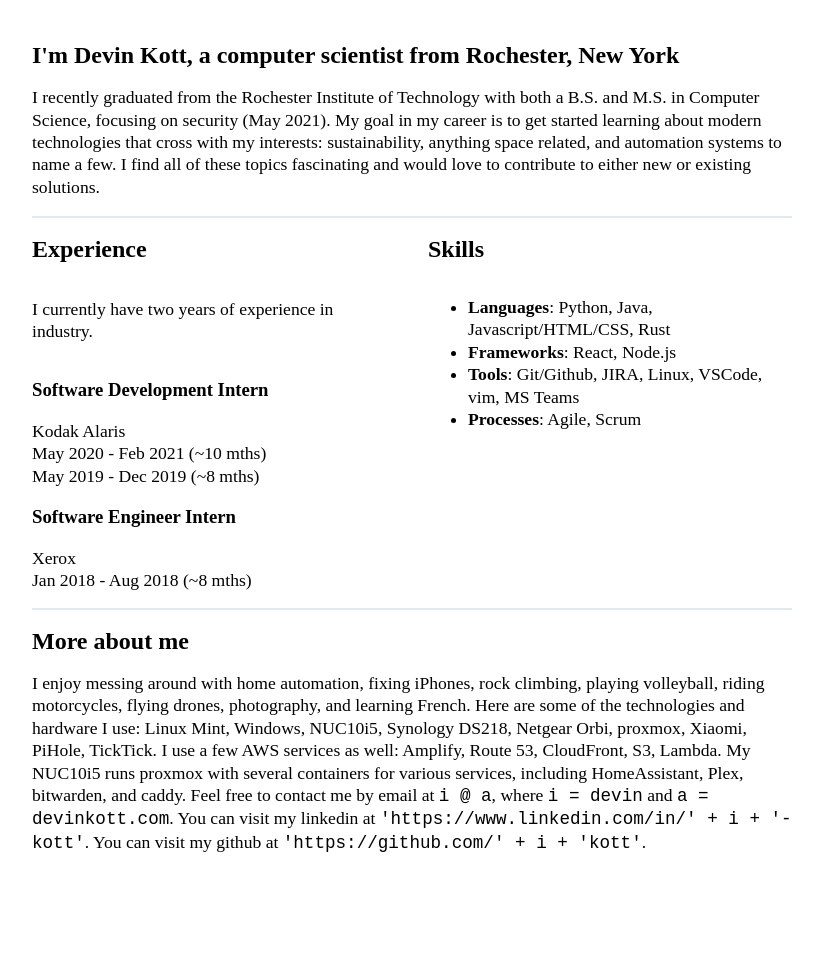
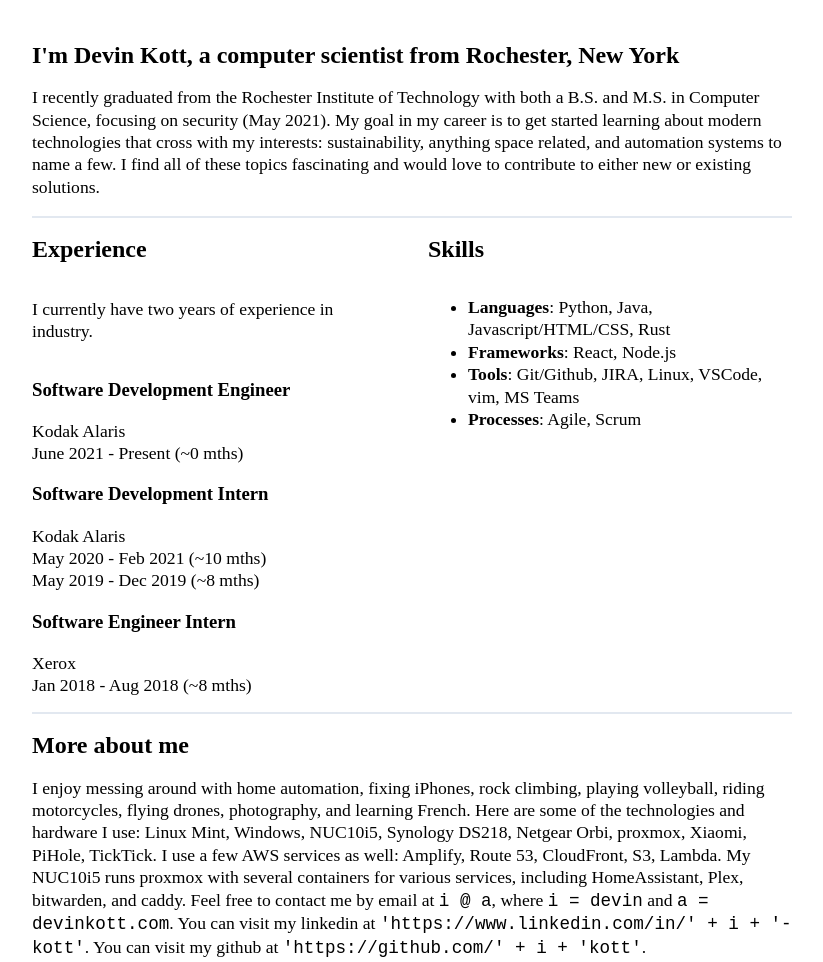
Before and after one commit to DevinKott/website-m8, a plain HTML site: page index.html in a window 1280 px wide. Shown: the whole page, without its empty margins (228-1051 px from the left). Before the commit the page ends 896 px from the top, so only its background shows below. Drawn offline with Linux system fonts and the light colour scheme.

Commit message:
added my new job that starts tmrw

```diff
--- a/index.html
+++ b/index.html
@@ -36,6 +36,11 @@
                 <section class="sep col">
                     <h2>Experience</h2>
                     <p>I currently have two years of experience in industry.</p>
+                    <div class="col">
+                        <h3>Software Development Engineer</h3>
+                        <span>Kodak Alaris</span>
+                        <span>June 2021 - Present (~<span id="cur-mths"></span> mths)</span>
+                    </div>
                     <div class="col">
                         <h3>Software Development Intern</h3>
                         <span>Kodak Alaris</span>
@@ -76,5 +81,22 @@
                 </p>
             </section>
         </main>
+        <script>
+            // Thank you T.J. (https://stackoverflow.com/a/2536445/15301978)
+            function monthDiff(d1, d2) {
+                var months;
+                months = (d2.getFullYear() - d1.getFullYear()) * 12;
+                months -= d1.getMonth();
+                months += d2.getMonth();
+                return months <= 0 ? 0 : months;
+            }
+
+            // Calculate the number of months between my current start date
+            // (June 1st, 2021) and the current date.
+            const startDate = new Date(2021, 5, 1);
+            const curDate = new Date();
+            const months = document.getElementById("cur-mths");
+            months.textContent = monthDiff(startDate, curDate);
+        </script>
     </body>
 </html>
```
